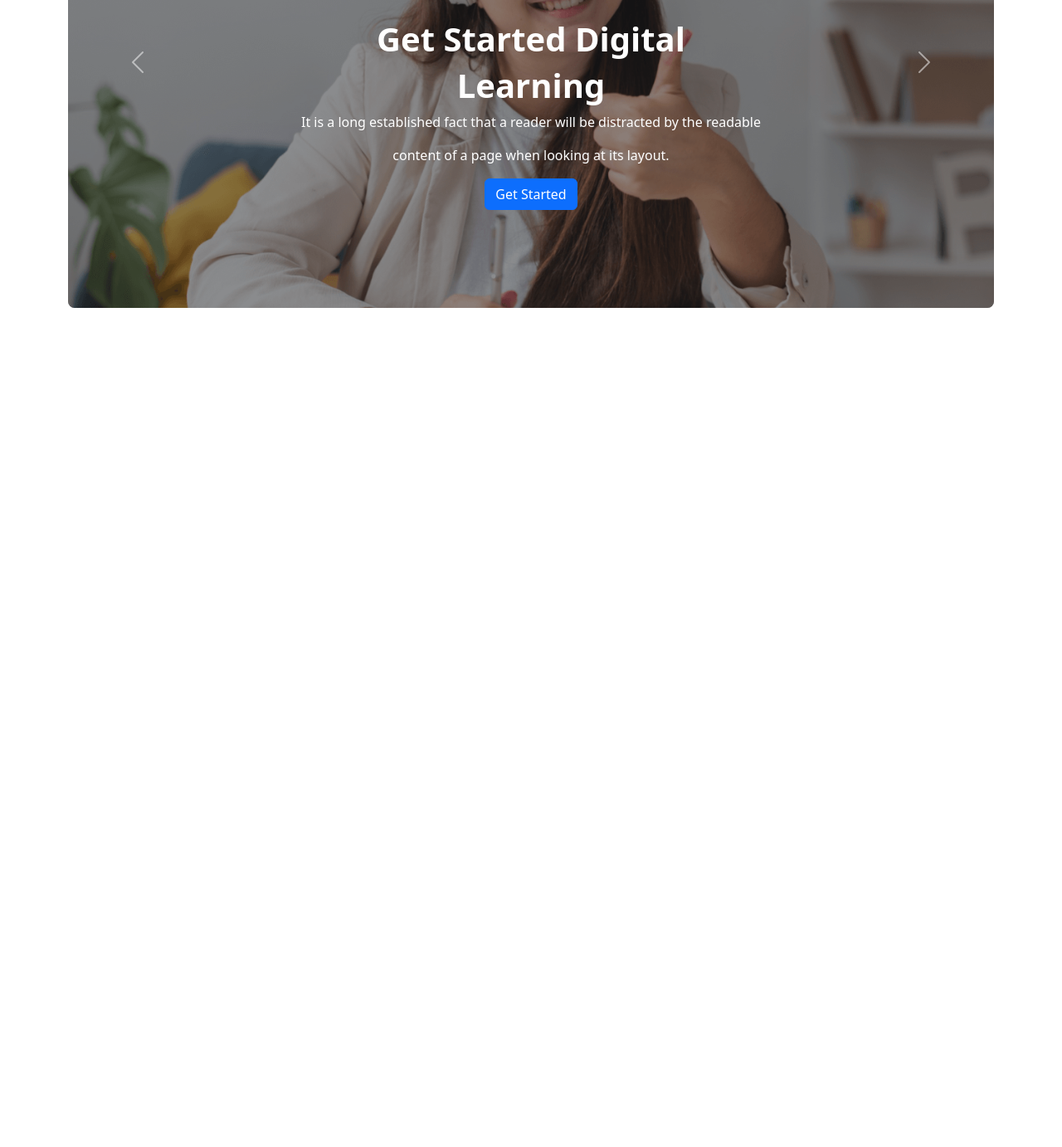
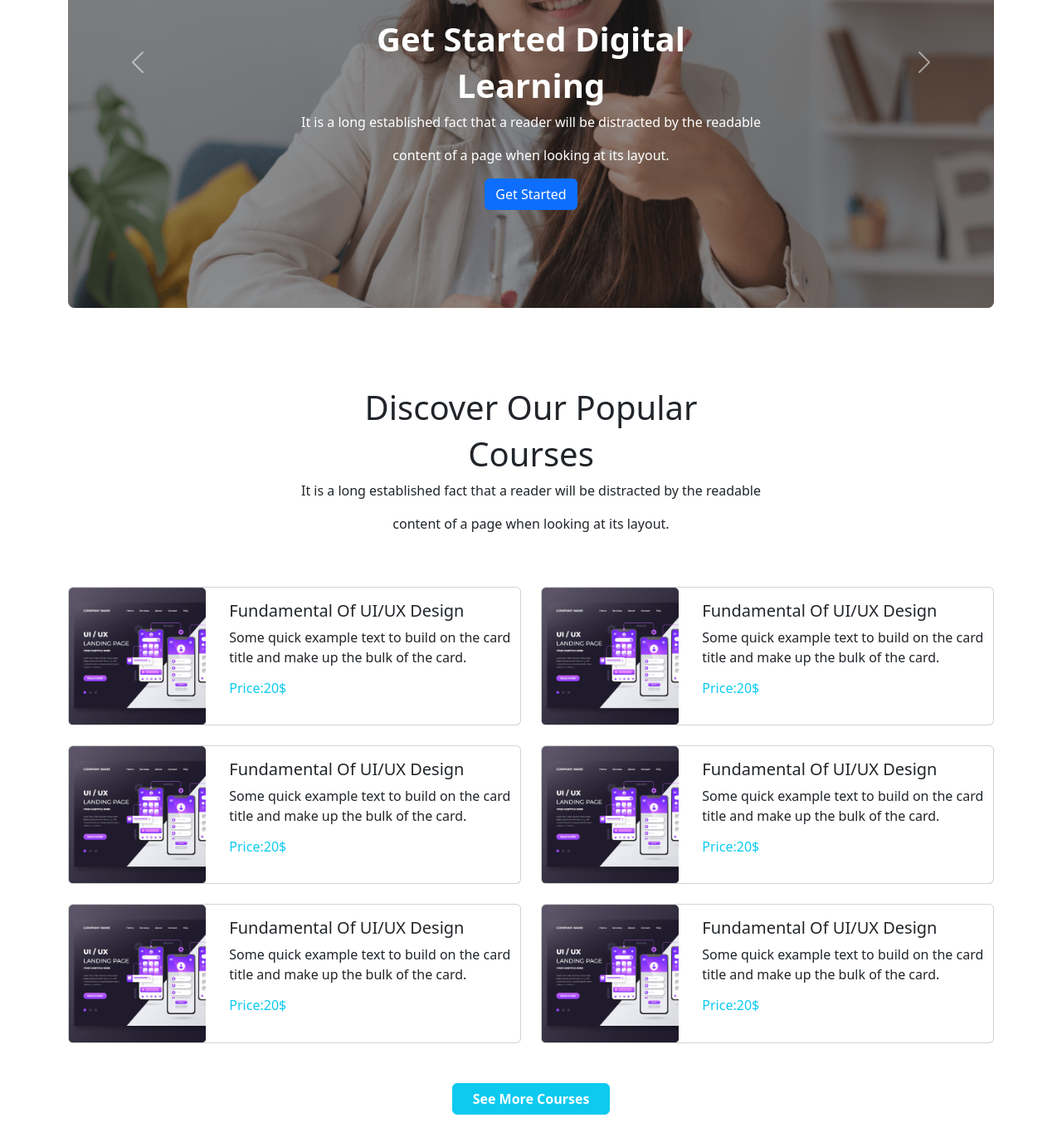
Before and after one commit to tnayem/bd-tech, a plain HTML site: page index.html in a window 1280 px wide. Shown: the part 334-1716 px from the top of the page at 83% size. Before the commit the page ends 800 px from the top, so only its background shows below. Drawn offline with nearby package versions, Linux system fonts and the light colour scheme.

Commit message:
courses section compleate

```diff
--- a/index.html
+++ b/index.html
@@ -106,6 +106,113 @@
         </div>
 
     </header>
+    <main>
+        <div class="container">
+            <!-- courses section start -->
+            <div class="text-center py-5">
+                <h1>Discover Our Popular</h1>
+                <h1>Courses</h1>
+                <p>It is a long established fact that a reader will be distracted by the readable </p>
+                <p>content of a page when looking at its layout.</p>
+            </div>
+            <div class="row row-cols-1 row-cols-md-1 row-cols-lg-2 g-4">
+                <div class="col">
+                    <div class="card">
+                        <div class="row">
+                            <div class="col-lg-4 col-md-4">
+                                <img src="images/course/course-1.png" class="card-img-top" alt="...">
+                            </div>
+                            <div class="card-body col-lg-8 col-md-8">
+                                <h5 class="card-title">Fundamental Of UI/UX Design</h5>
+                                <p class="card-text">Some quick example text to build on the card title
+                                    and make up the bulk of the card.</p>
+                                <h6 class="text-info">Price:20$ </h6>
+                            </div>
+                        </div>
+                    </div>
+                </div>
+                <div class="col">
+                    <div class="card">
+                        <div class="row">
+                            <div class="col-lg-4 col-md-4">
+                                <img src="images/course/course-1.png" class="card-img-top" alt="...">
+                            </div>
+                            <div class="card-body col-lg-8 col-md-8">
+                                <h5 class="card-title">Fundamental Of UI/UX Design</h5>
+                                <p class="card-text">Some quick example text to build on the card title
+                                    and make up the bulk of the card.</p>
+                                <h6 class="text-info">Price:20$ </h6>
+                            </div>
+                        </div>
+                    </div>
+                </div>
+                <div class="col">
+                    <div class="card">
+                        <div class="row">
+                            <div class="col-lg-4 col-md-4">
+                                <img src="images/course/course-1.png" class="card-img-top" alt="...">
+                            </div>
+                            <div class="card-body col-lg-8 col-md-8">
+                                <h5 class="card-title">Fundamental Of UI/UX Design</h5>
+                                <p class="card-text">Some quick example text to build on the card title
+                                    and make up the bulk of the card.</p>
+                                <h6 class="text-info">Price:20$ </h6>
+                            </div>
+                        </div>
+                    </div>
+                </div>
+                <div class="col">
+                    <div class="card">
+                        <div class="row">
+                            <div class="col-lg-4 col-md-4">
+                                <img src="images/course/course-1.png" class="card-img-top" alt="...">
+                            </div>
+                            <div class="card-body col-lg-8 col-md-8">
+                                <h5 class="card-title">Fundamental Of UI/UX Design</h5>
+                                <p class="card-text">Some quick example text to build on the card title
+                                    and make up the bulk of the card.</p>
+                                <h6 class="text-info">Price:20$ </h6>
+                            </div>
+                        </div>
+                    </div>
+                </div>
+                <div class="col">
+                    <div class="card">
+                        <div class="row">
+                            <div class="col-lg-4 col-md-4">
+                                <img src="images/course/course-1.png" class="card-img-top" alt="...">
+                            </div>
+                            <div class="card-body col-lg-8 col-md-8">
+                                <h5 class="card-title">Fundamental Of UI/UX Design</h5>
+                                <p class="card-text">Some quick example text to build on the card title
+                                    and make up the bulk of the card.</p>
+                                <h6 class="text-info">Price:20$ </h6>
+                            </div>
+                        </div>
+                    </div>
+                </div>
+                <div class="col">
+                    <div class="card">
+                        <div class="row">
+                            <div class="col-lg-4 col-md-4">
+                                <img src="images/course/course-1.png" class="card-img-top" alt="...">
+                            </div>
+                            <div class="card-body col-lg-8 col-md-8">
+                                <h5 class="card-title">Fundamental Of UI/UX Design</h5>
+                                <p class="card-text">Some quick example text to build on the card title
+                                    and make up the bulk of the card.</p>
+                                <h6 class="text-info">Price:20$ </h6>
+                            </div>
+                        </div>
+                    </div>
+                </div>
+            </div>
+            <div class="d-flex justify-content-center my-5">
+                <button class="btn btn-info text-white fw-bold px-4">See More Courses</button>
+            </div>
+            <!-- courses section end -->
+        </div>
+    </main>
     <!-- bootstrap js link -->
     <script src="https://cdn.jsdelivr.net/npm/bootstrap@5.2.0/dist/js/bootstrap.bundle.min.js"></script>
 </body>
```
